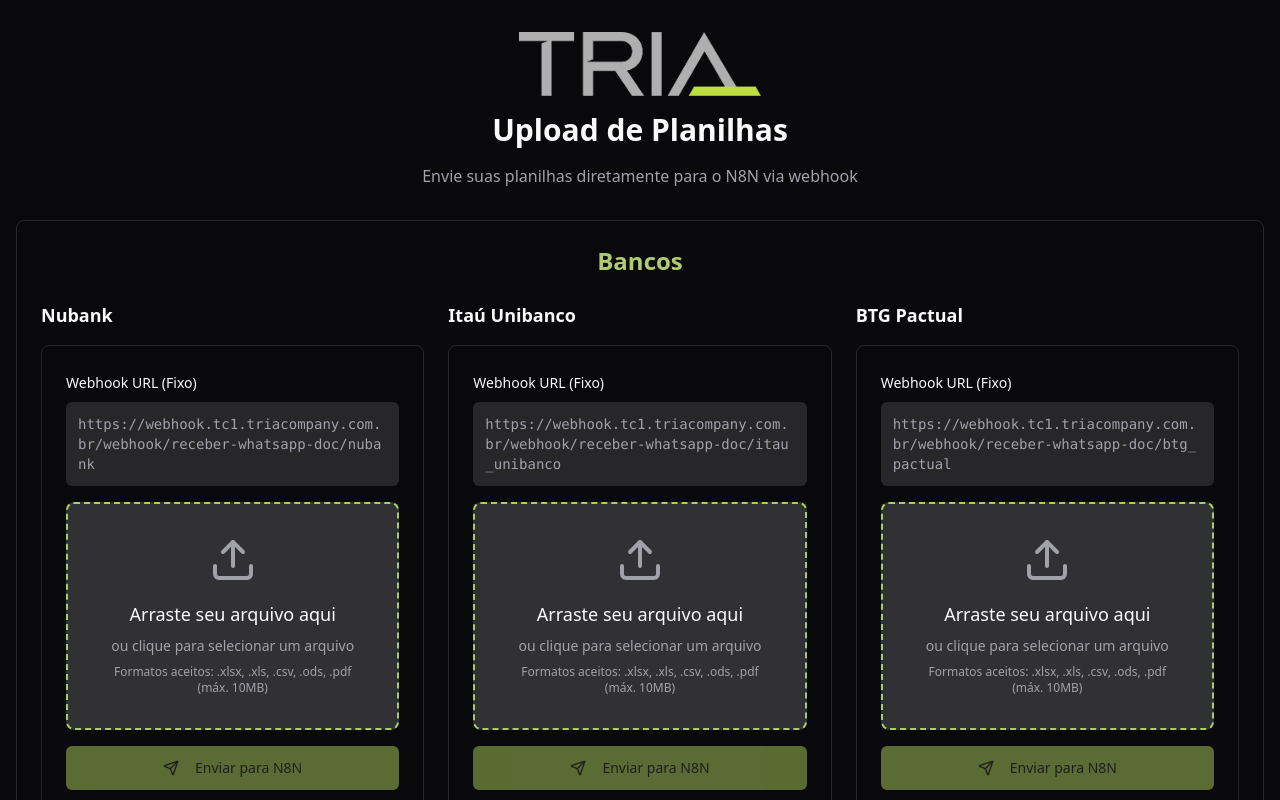
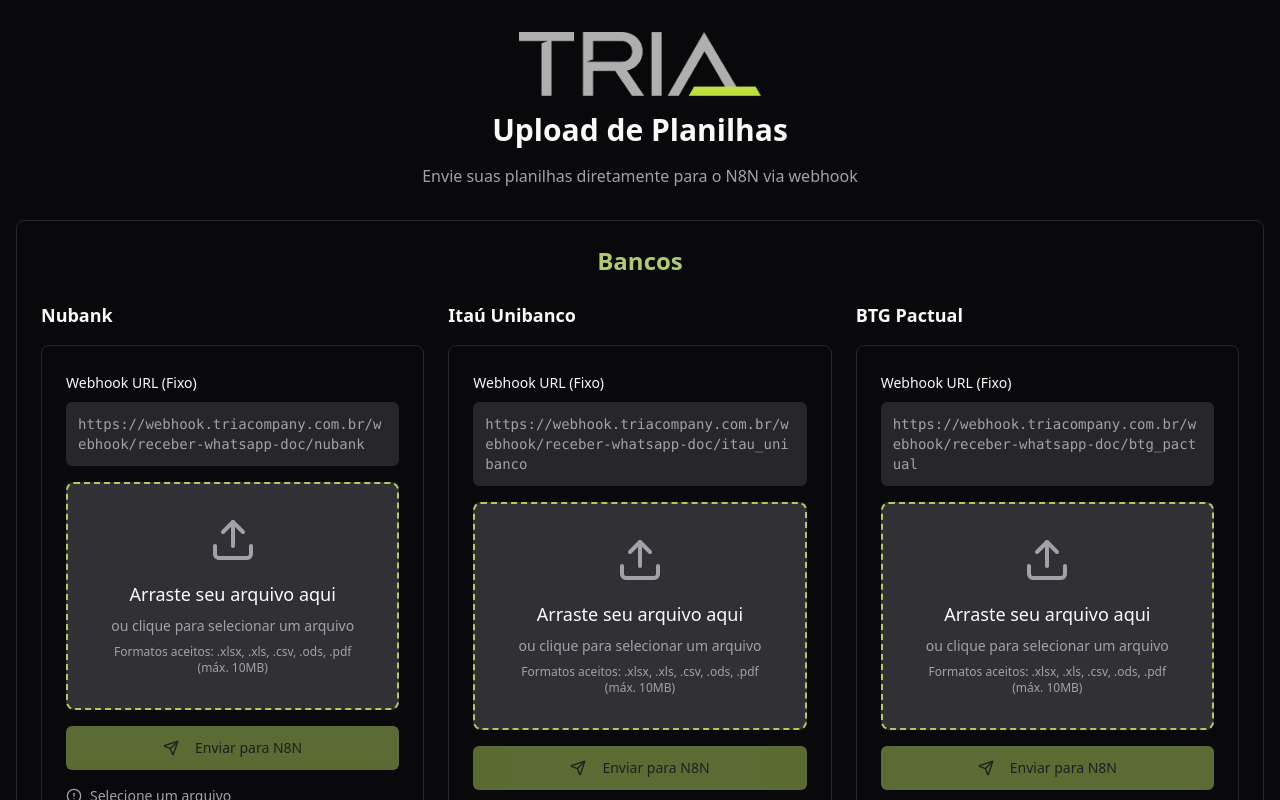
Before and after one commit to lucas-ai-max/financeiro-tria, a React (Vite) app: page /upload in a window 1280 px wide. Shown: the top 800 px of the page. Built offline with nearby package versions, Linux system fonts and the light colour scheme.

Commit message:
Update webhook URL

```diff
--- a/src/pages/UploadPage.tsx
+++ b/src/pages/UploadPage.tsx
@@ -8,17 +8,17 @@ const UploadPage = () => {
     {
       title: "Nubank",
       uploadId: "nubank",
-      webhookUrl: "https://webhook.tc1.triacompany.com.br/webhook/receber-whatsapp-doc/nubank"
+      webhookUrl: "https://webhook.triacompany.com.br/webhook/receber-whatsapp-doc/nubank"
     },
     {
       title: "Itaú Unibanco",
       uploadId: "itau-unibanco",
-      webhookUrl: "https://webhook.tc1.triacompany.com.br/webhook/receber-whatsapp-doc/itau_unibanco"
+      webhookUrl: "https://webhook.triacompany.com.br/webhook/receber-whatsapp-doc/itau_unibanco"
     },
     {
       title: "BTG Pactual",
       uploadId: "btg-pactual",
-      webhookUrl: "https://webhook.tc1.triacompany.com.br/webhook/receber-whatsapp-doc/btg_pactual"
+      webhookUrl: "https://webhook.triacompany.com.br/webhook/receber-whatsapp-doc/btg_pactual"
     }
   ];
 
@@ -26,22 +26,22 @@ const UploadPage = () => {
     {
       title: "BTG Cartão",
       uploadId: "btg-cartao",
-      webhookUrl: "https://webhook.tc1.triacompany.com.br/webhook/receber-whatsapp-doc/btg_cartao"
+      webhookUrl: "https://webhook.triacompany.com.br/webhook/receber-whatsapp-doc/btg_cartao"
     },
     {
       title: "Nubank Violeta",
       uploadId: "nubank-violeta",
-      webhookUrl: "https://webhook.tc1.triacompany.com.br/webhook/receber-whatsapp-doc/nubank_violeta"
+      webhookUrl: "https://webhook.triacompany.com.br/webhook/receber-whatsapp-doc/nubank_violeta"
     },
     {
       title: "Personallite Black",
       uploadId: "personallite-black",
-      webhookUrl: "https://webhook.tc1.triacompany.com.br/webhook/receber-whatsapp-doc/personallite_black"
+      webhookUrl: "https://webhook.triacompany.com.br/webhook/receber-whatsapp-doc/personallite_black"
     },
     {
       title: "Azul Infinity",
       uploadId: "azul-infinity",
-      webhookUrl: "https://webhook.tc1.triacompany.com.br/webhook/receber-whatsapp-doc/azul_infinity"
+      webhookUrl: "https://webhook.triacompany.com.br/webhook/receber-whatsapp-doc/azul_infinity"
     }
   ];
 
```
